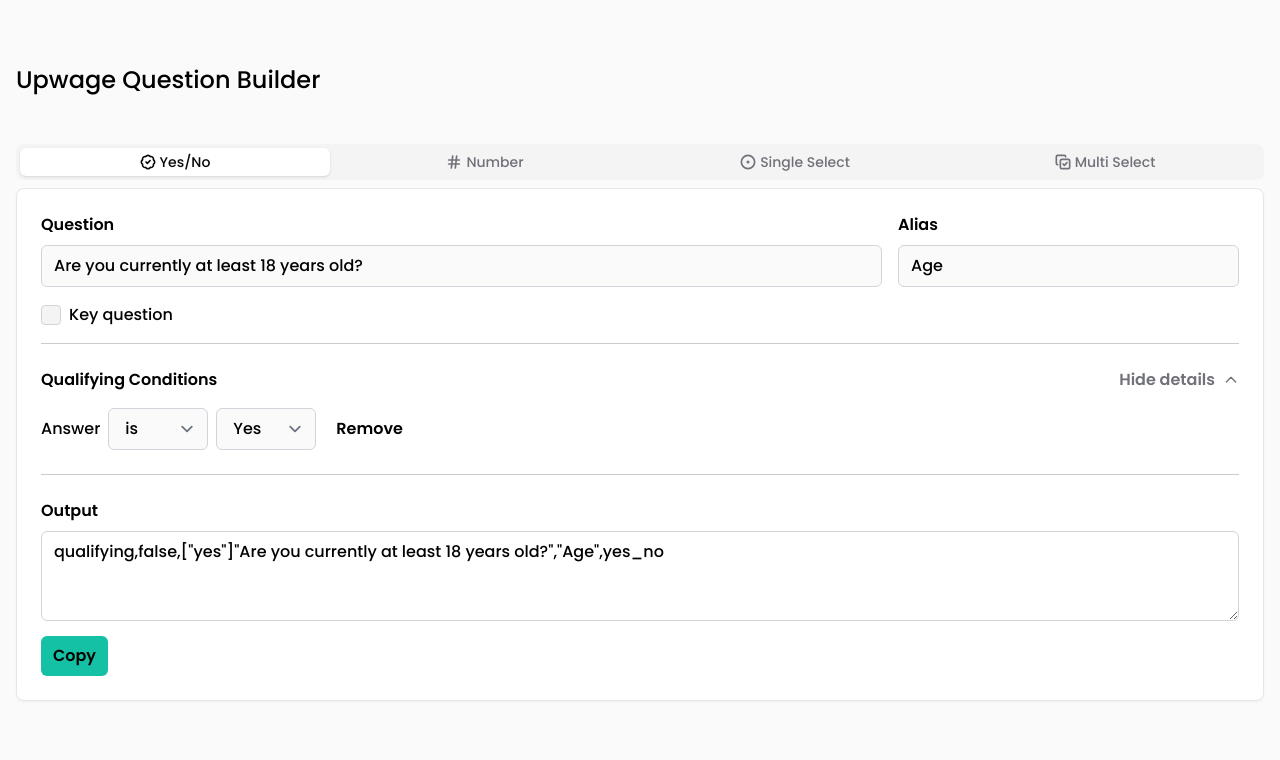
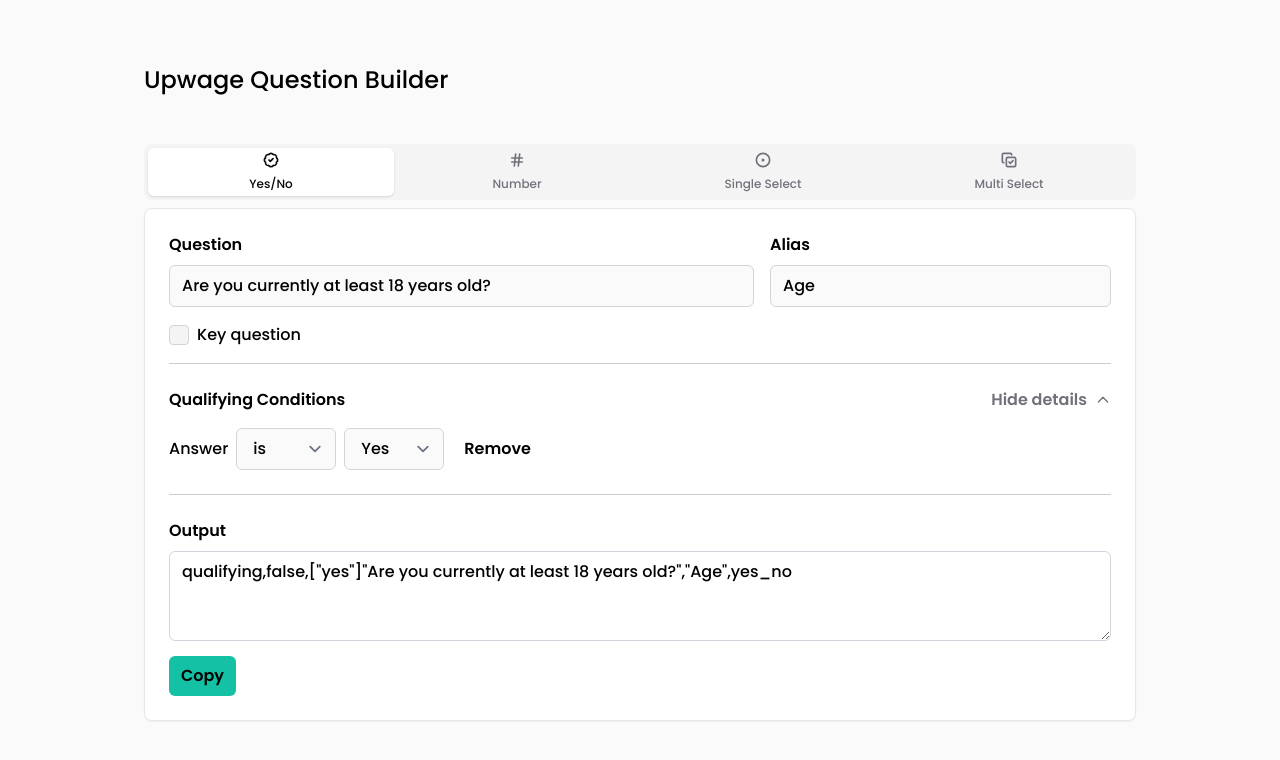
Before and after one commit to nweii/upwage-question-builder, a Next.js app: page / in a window 1280 px wide. Shown: the top 760 px of the page. Built offline with nearby package versions, Linux system fonts and the light colour scheme.

Commit message:
fix: better tab styling for sm breakpoints

```diff
--- a/app/page.js
+++ b/app/page.js
@@ -3,11 +3,14 @@
 
 export default function Home() {
   return (
-    <main className="container mx-auto flex min-h-screen flex-col gap-y-12 p-4">
+    <main className="container mx-auto flex min-h-screen max-w-screen-lg flex-col gap-y-12 p-4">
       <h1 className="text-2xl">Upwage Question Builder</h1>
       <Tabs defaultValue="yes_no" className="w-full">
-        <TabsList className="grid w-full grid-cols-4">
-          <TabsTrigger value="yes_no" className="gap-1">
+        <TabsList className="grid h-auto w-full grid-cols-4">
+          <TabsTrigger
+            value="yes_no"
+            className="flex flex-col items-center justify-center gap-1"
+          >
             <svg
               xmlns="http://www.w3.org/2000/svg"
               width="16"
@@ -15,17 +18,20 @@
               viewBox="0 0 24 24"
               fill="none"
               stroke="currentColor"
-              stroke-width="2.5"
-              stroke-linecap="round"
-              stroke-linejoin="round"
-              class="lucide lucide-badge-check"
+              strokeWidth="2.5"
+              strokeLinecap="round"
+              strokeLinejoin="round"
+              className="sm:mb-1"
             >
               <path d="M3.85 8.62a4 4 0 0 1 4.78-4.77 4 4 0 0 1 6.74 0 4 4 0 0 1 4.78 4.78 4 4 0 0 1 0 6.74 4 4 0 0 1-4.77 4.78 4 4 0 0 1-6.75 0 4 4 0 0 1-4.78-4.77 4 4 0 0 1 0-6.76Z" />
               <path d="m9 12 2 2 4-4" />
             </svg>
-            Yes/No
+            <span className="text-xs">Yes/No</span>
           </TabsTrigger>
-          <TabsTrigger value="number" className="gap-1">
+          <TabsTrigger
+            value="number"
+            className="flex flex-col items-center justify-center gap-1"
+          >
             <svg
               xmlns="http://www.w3.org/2000/svg"
               width="16"
@@ -33,19 +39,22 @@
               viewBox="0 0 24 24"
               fill="none"
               stroke="currentColor"
-              stroke-width="2.5"
-              stroke-linecap="round"
-              stroke-linejoin="round"
-              class="lucide lucide-hash"
+              strokeWidth="2.5"
+              strokeLinecap="round"
+              strokeLinejoin="round"
+              className="sm:mb-1"
             >
               <line x1="4" x2="20" y1="9" y2="9" />
               <line x1="4" x2="20" y1="15" y2="15" />
               <line x1="10" x2="8" y1="3" y2="21" />
               <line x1="16" x2="14" y1="3" y2="21" />
             </svg>
-            Number
+            <span className="text-xs">Number</span>
           </TabsTrigger>
-          <TabsTrigger value="single_select" className="gap-1">
+          <TabsTrigger
+            value="single_select"
+            className="flex flex-col items-center justify-center gap-1"
+          >
             <svg
               xmlns="http://www.w3.org/2000/svg"
               width="16"
@@ -53,17 +62,20 @@
               viewBox="0 0 24 24"
               fill="none"
               stroke="currentColor"
-              stroke-width="2.5"
-              stroke-linecap="round"
-              stroke-linejoin="round"
-              class="lucide lucide-circle-dot"
+              strokeWidth="2.5"
+              strokeLinecap="round"
+              strokeLinejoin="round"
+              className="sm:mb-1"
             >
               <circle cx="12" cy="12" r="10" />
               <circle cx="12" cy="12" r="1" />
             </svg>
-            Single Select
+            <span className="text-xs">Single Select</span>
           </TabsTrigger>
-          <TabsTrigger value="multi_select" className="gap-1">
+          <TabsTrigger
+            value="multi_select"
+            className="flex flex-col items-center justify-center gap-1"
+          >
             <svg
               xmlns="http://www.w3.org/2000/svg"
               width="16"
@@ -71,16 +83,16 @@
               viewBox="0 0 24 24"
               fill="none"
               stroke="currentColor"
-              stroke-width="2.5"
-              stroke-linecap="round"
-              stroke-linejoin="round"
-              class="lucide lucide-copy-check"
+              strokeWidth="2.5"
+              strokeLinecap="round"
+              strokeLinejoin="round"
+              className="sm:mb-1"
             >
               <path d="m12 15 2 2 4-4" />
               <rect width="14" height="14" x="8" y="8" rx="2" ry="2" />
               <path d="M4 16c-1.1 0-2-.9-2-2V4c0-1.1.9-2 2-2h10c1.1 0 2 .9 2 2" />
             </svg>
-            Multi Select
+            <span className="text-xs">Multi Select</span>
           </TabsTrigger>
         </TabsList>
         <TabsContent value="yes_no">
```
